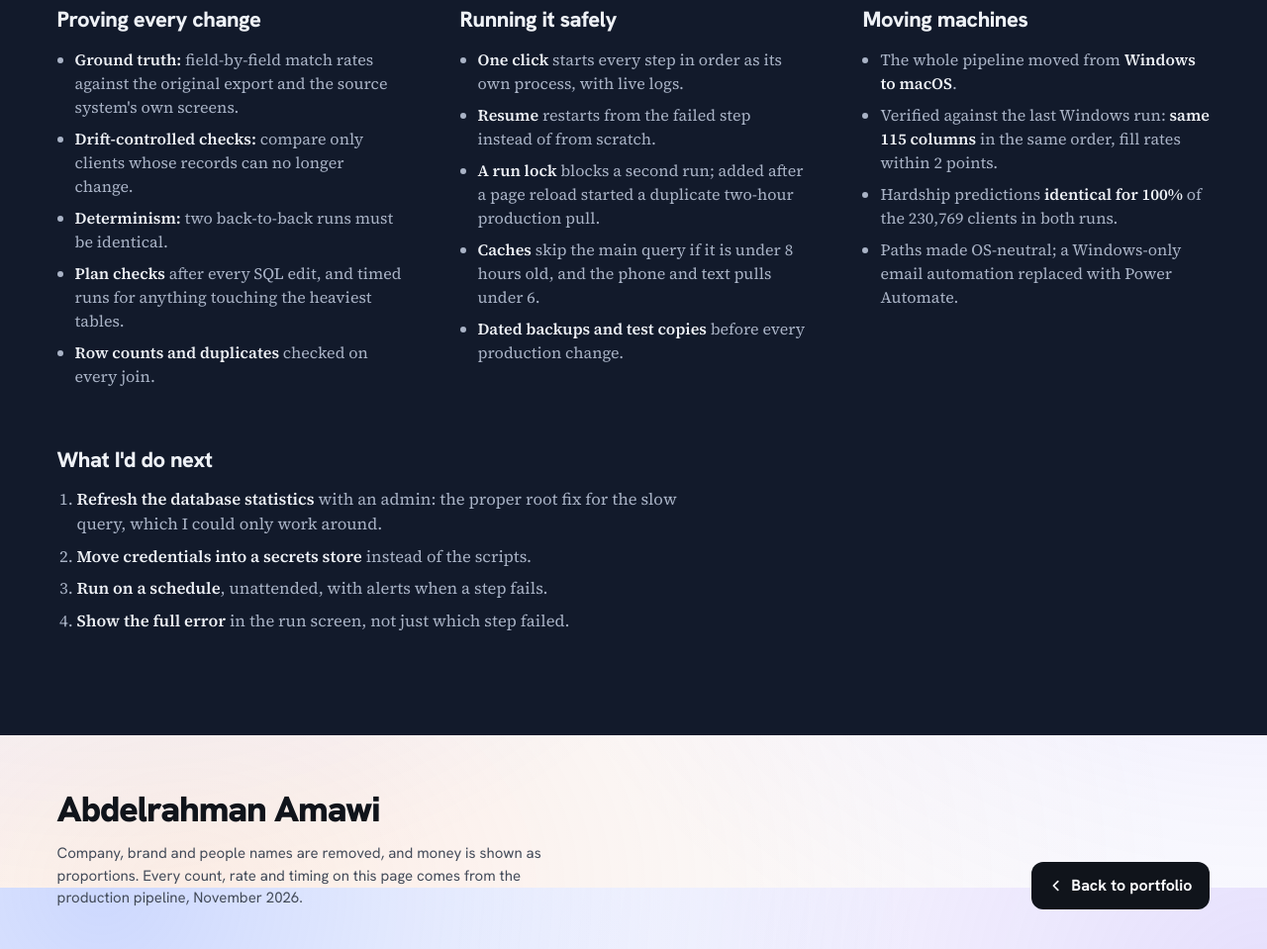
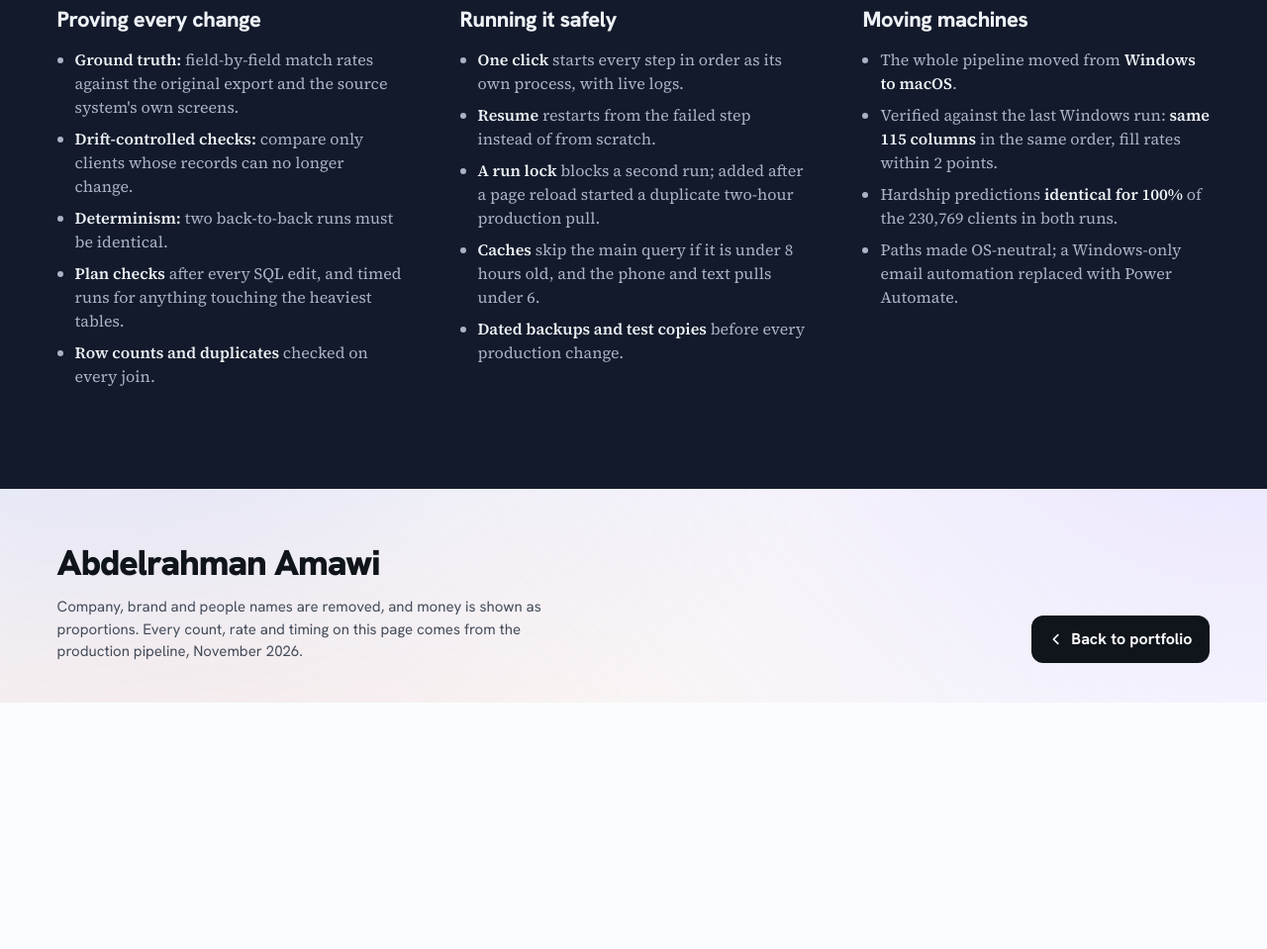
Before and after one commit to abdelrahmanamawii/my-portfolio, a plain HTML site: page pipeline/index.html in a window 1280 px wide. Shown: the part 8703-9662 px from the top of the page at 99% size. After the commit the page ends 9413 px from the top, so only its background shows below. Drawn offline with Linux system fonts and the light colour scheme.

Commit message:
Add files via upload

```diff
--- a/pipeline/index.html
+++ b/pipeline/index.html
@@ -293,11 +293,6 @@ h2.big{font-size:clamp(36px,4.6vw,64px);line-height:.98;font-weight:820;letter-s
 .cols3 li{font:400 16px/1.5 var(--read);color:var(--on-field-2)}
 .cols3 li b{color:var(--on-field);font-weight:600}
 @media (max-width:900px){.cols3{grid-template-columns:1fr}}
-.next{margin-top:56px;padding-top:0}
-.next h3{font-size:22px;font-weight:780}
-.next ol{margin:12px 0 0;padding-left:20px;display:grid;gap:8px;max-width:72ch}
-.next li{font:400 16.5px/1.5 var(--read);color:var(--on-field-2)}
-.next li b{color:var(--on-field);font-weight:600}
 
 /* ---------- footer ---------- */
 .foot{padding-block:48px 40px}
@@ -456,15 +451,6 @@ html.pg-leaving main{transform:translateY(-8px);transition-duration:.28s;transit
         <li>Paths made OS-neutral; a Windows-only email automation replaced with Power Automate.</li>
       </ul>
     </div>
-  </div>
-  <div class="next">
-    <h3>What I'd do next</h3>
-    <ol>
-      <li><b>Refresh the database statistics</b> with an admin: the proper root fix for the slow query, which I could only work around.</li>
-      <li><b>Move credentials into a secrets store</b> instead of the scripts.</li>
-      <li><b>Run on a schedule</b>, unattended, with alerts when a step fails.</li>
-      <li><b>Show the full error</b> in the run screen, not just which step failed.</li>
-    </ol>
   </div>
 </div></section>
 </main>
```
